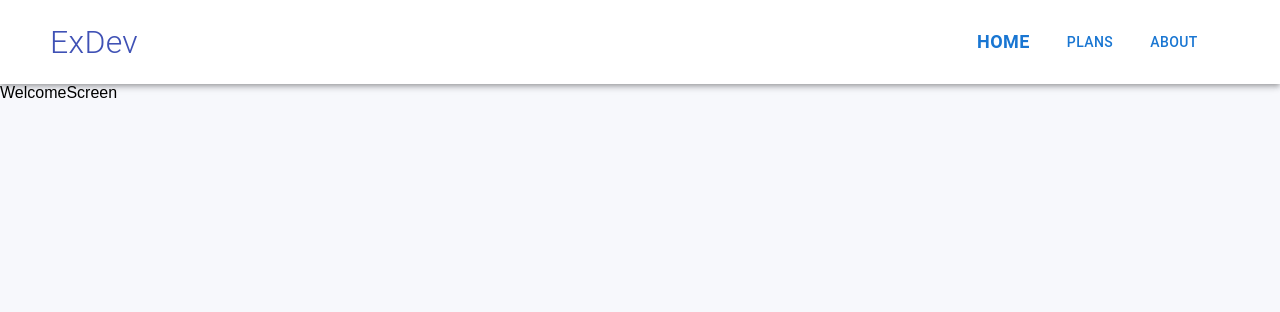
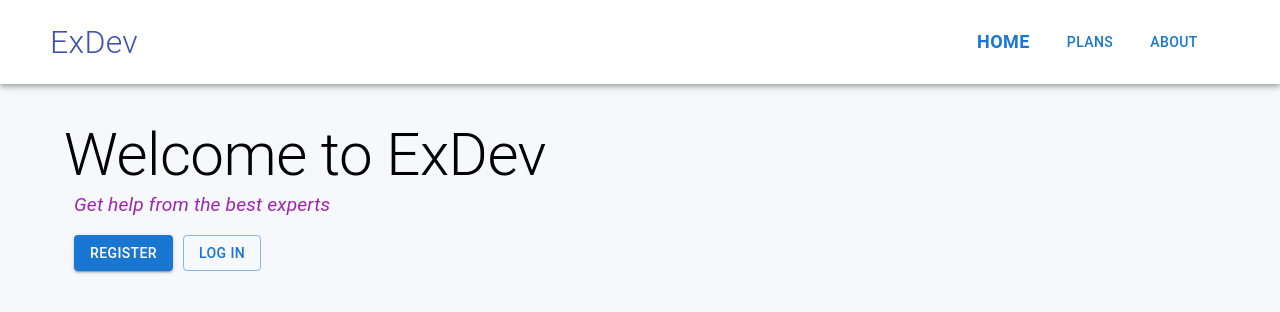
Before and after one commit to Expert-Developer-Finder/ExDevWeb, a React (Create React App) app in the folder client/: page / in a window 1280 px wide. Shown: the top 312 px of the page. Built offline with nearby package versions, Linux system fonts and the light colour scheme.

Commit message:
welcome page added

```diff
--- a/client/src/components/NavBar/NavBar.jsx
+++ b/client/src/components/NavBar/NavBar.jsx
@@ -1,5 +1,5 @@
 import React, {useEffect, useState} from 'react';
-import NavBarHome from './NavBarHome';
+import NavBarHome from './NavBarHome/NavBarHome';
 import NavBarWelcome from './NavBarWelcome/NavBarWelcome';
 
 const NavBar = () => {
--- a/client/src/pages/WelcomeScreen/WelcomeScreen.jsx
+++ b/client/src/pages/WelcomeScreen/WelcomeScreen.jsx
@@ -1,8 +1,19 @@
-import React from 'react'
+import { Button, Container, Typography } from '@mui/material';
+import React from 'react';
+import useStyles from "./styles.js";
 
 const WelcomeScreen = () => {
+  const classes = useStyles();
   return (
-    <div>WelcomeScreen</div>
+    <Container className={classes.container} >
+      <Typography variant='h2'>Welcome to ExDev</Typography>
+      <Typography color="secondary" className={classes.subtitle}  ><i> Get help from the best experts</i> </Typography>
+      <div className={classes.buttons}>
+        <Button className={classes.button}  variant='contained' >Register</Button>
+        <Button className={classes.button} variant='outlined'>Log In</Button>
+
+      </div>
+    </Container>
   )
 }
 
--- /dev/null
+++ b/client/src/pages/WelcomeScreen/styles.js
@@ -0,0 +1,19 @@
+import { makeStyles } from '@material-ui/core/styles';
+
+export default makeStyles((theme) => ({
+    container: {
+        marginTop: 35,
+    },
+    subtitle: {
+        fontSize: "larger",
+        marginLeft:10
+
+    },
+    buttons: {
+        marginTop: 15,
+
+    },
+    button: {
+        marginLeft:10,
+    }
+}));
```
Also changed, not shown: client/src/components/NavBar/NavBarHome/NavBarHome.jsx (renamed from client/src/components/NavBar/NavBarHome.jsx).
